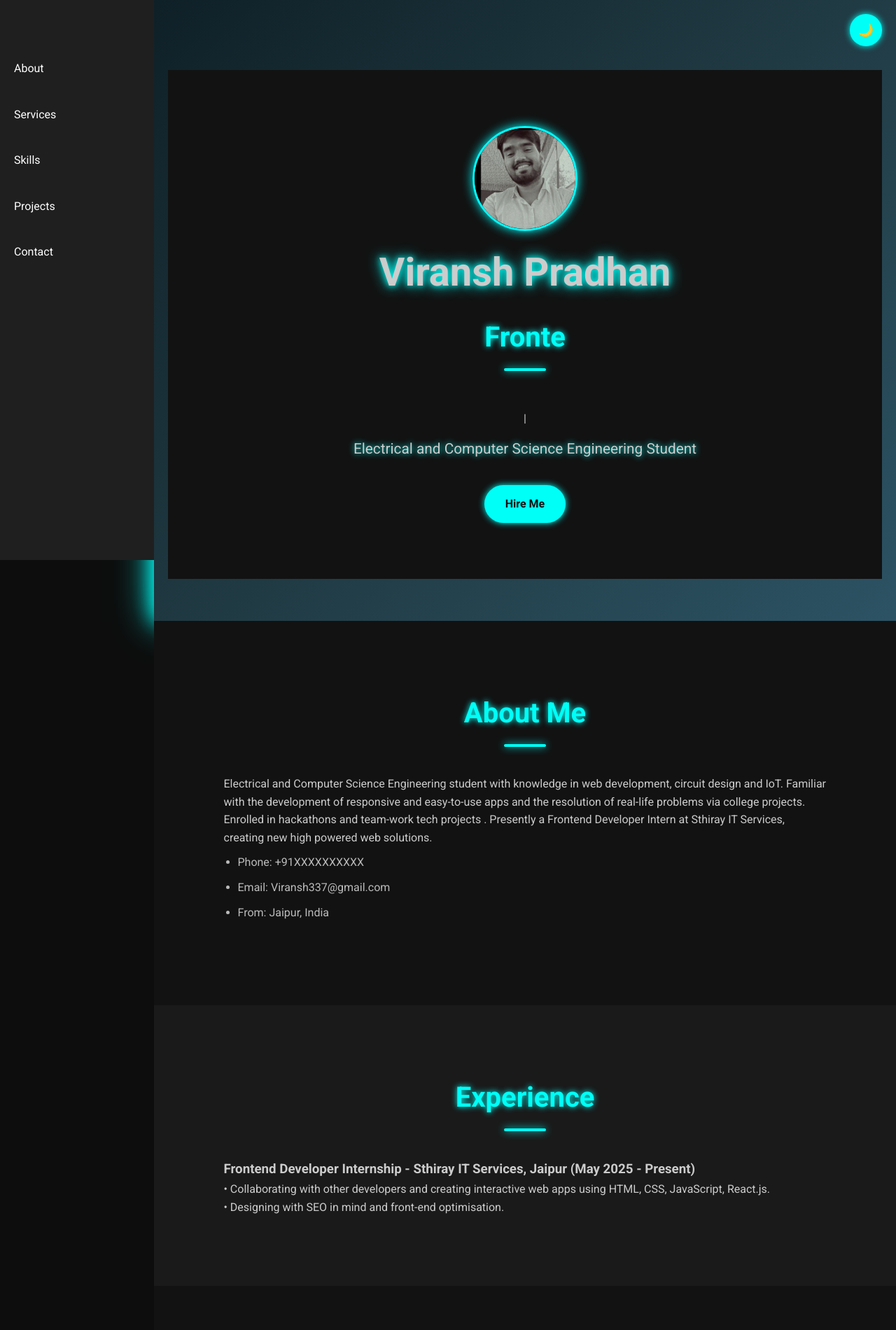
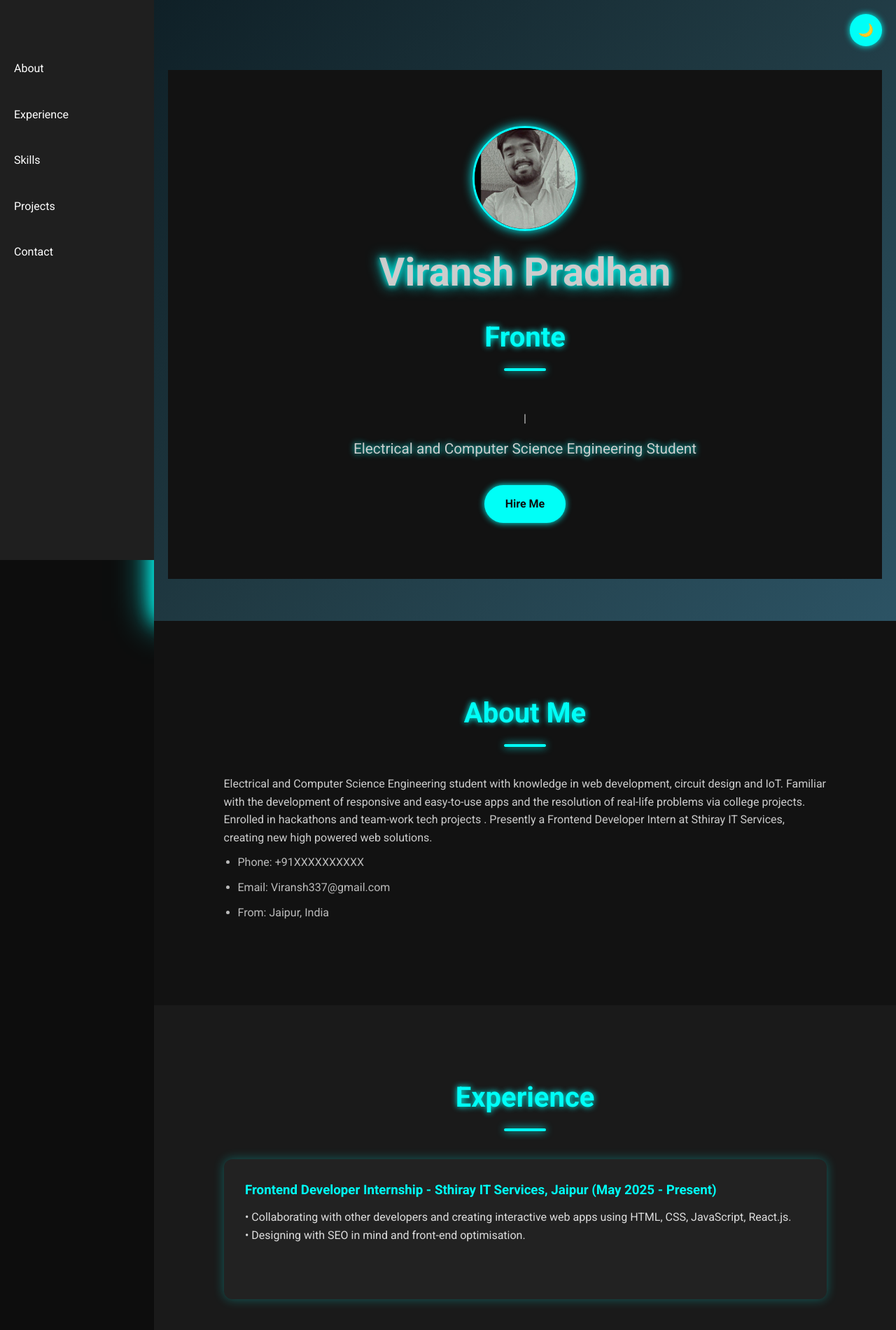
Before and after one commit to Viransh55/My-Portfolio, a plain HTML site: page index.html in a window 1280 px wide. Shown: the top 1900 px of the page at 70% size. Drawn offline with nearby package versions, Linux system fonts and the light colour scheme.

Commit message:
Update index.html

```diff
--- a/index.html
+++ b/index.html
@@ -15,7 +15,7 @@
   <nav class="sidebar" id="sidebarNav">
     <ul>
       <li><a href="#about">About</a></li>
-      <li><a href="#services">Services</a></li>
+      <li><a href="#experience">Experience</a></li>
       <li><a href="#skills">Skills</a></li>
       <li><a href="#projects">Projects</a></li>
       <li><a href="#contact">Contact</a></li>
@@ -53,7 +53,7 @@
     <section id="Experience" data-aos="fade-up">
       <div class="container">
         <h2>Experience</h2>
-        <div class="Experience">
+        <div class="experience">
           <h3>Frontend Developer Internship - Sthiray IT Services, Jaipur
               (May 2025 - Present)
           </h3>
```
